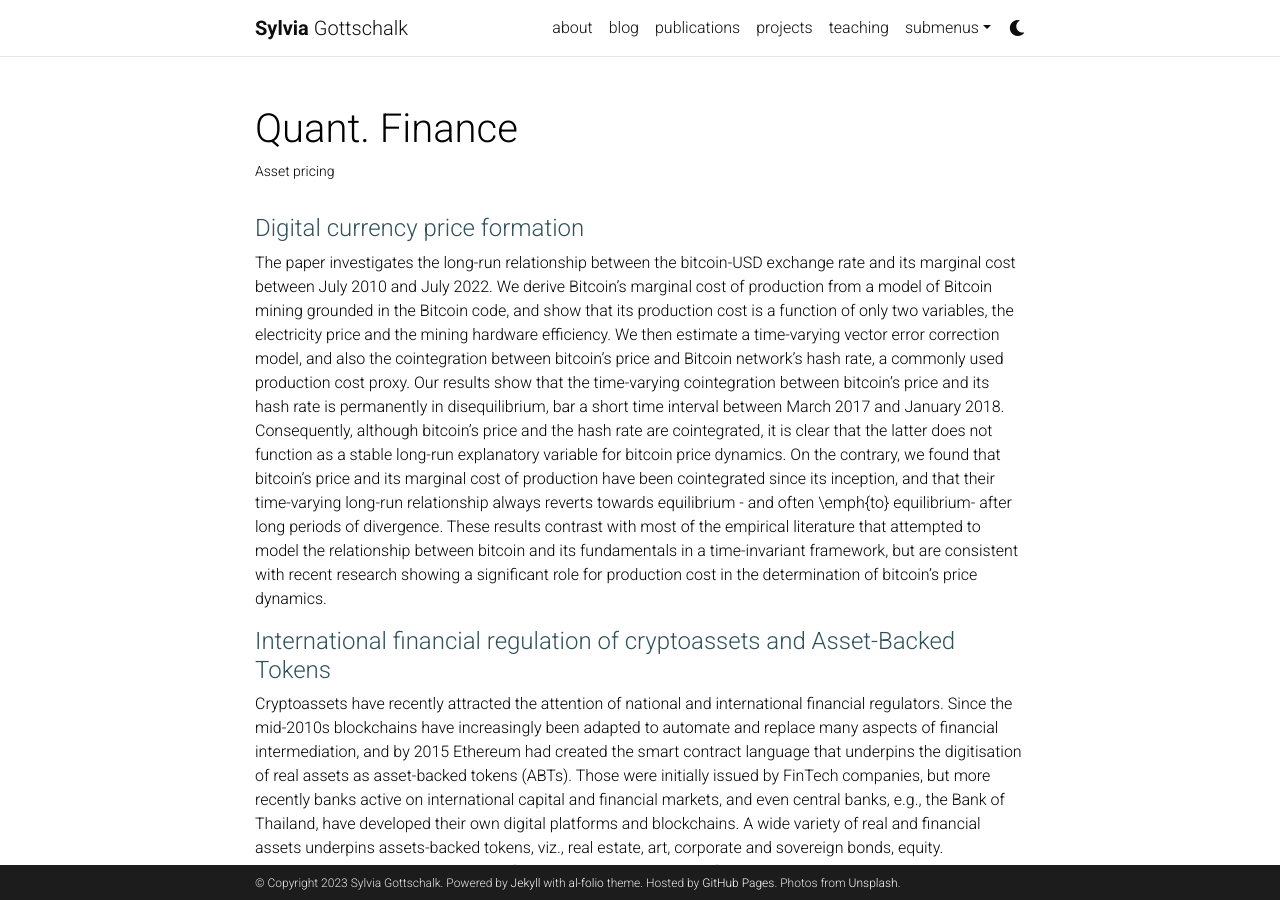
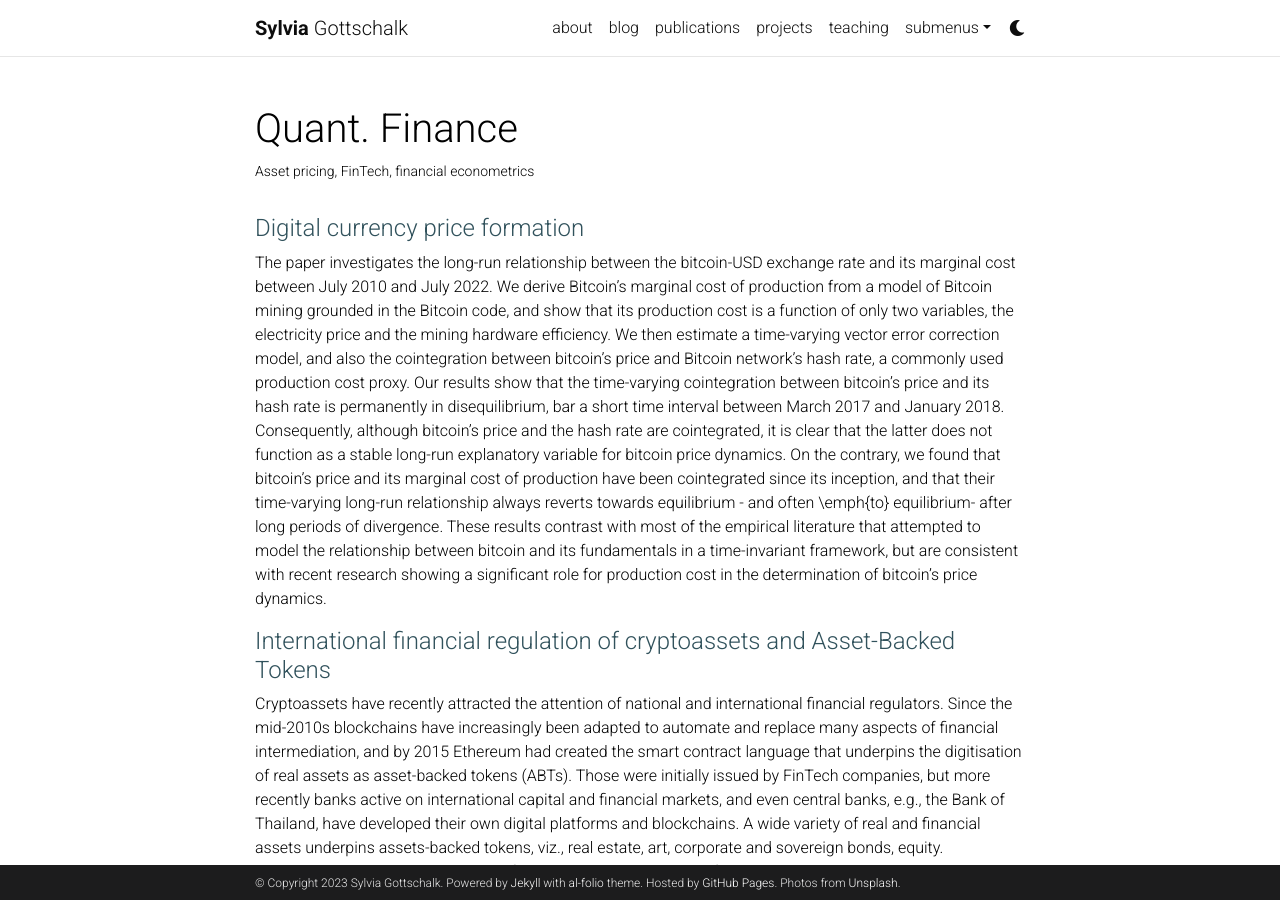
Before and after one commit to sdgottschalk/sgottschalk.io, a Jekyll site: the page built from _projects/1_project.md, in a window 1280 px wide and 900 px high. Built offline with Jekyll 4.4.1, drawn with Linux system fonts in a browser that asks for light colours; comment, search, counter and statistics services are not loaded; a style sheet for code colours, icons or effects is not loaded.

Commit message:
Update 1_project.md

```diff
--- a/_projects/1_project.md
+++ b/_projects/1_project.md
@@ -1,7 +1,7 @@
 ---
 layout: page
 title: Quant. Finance
-description: Asset pricing
+description: Asset pricing, FinTech, financial econometrics
 img: assets/img/images-getty.jpg
 importance: 1
 category: work
```
